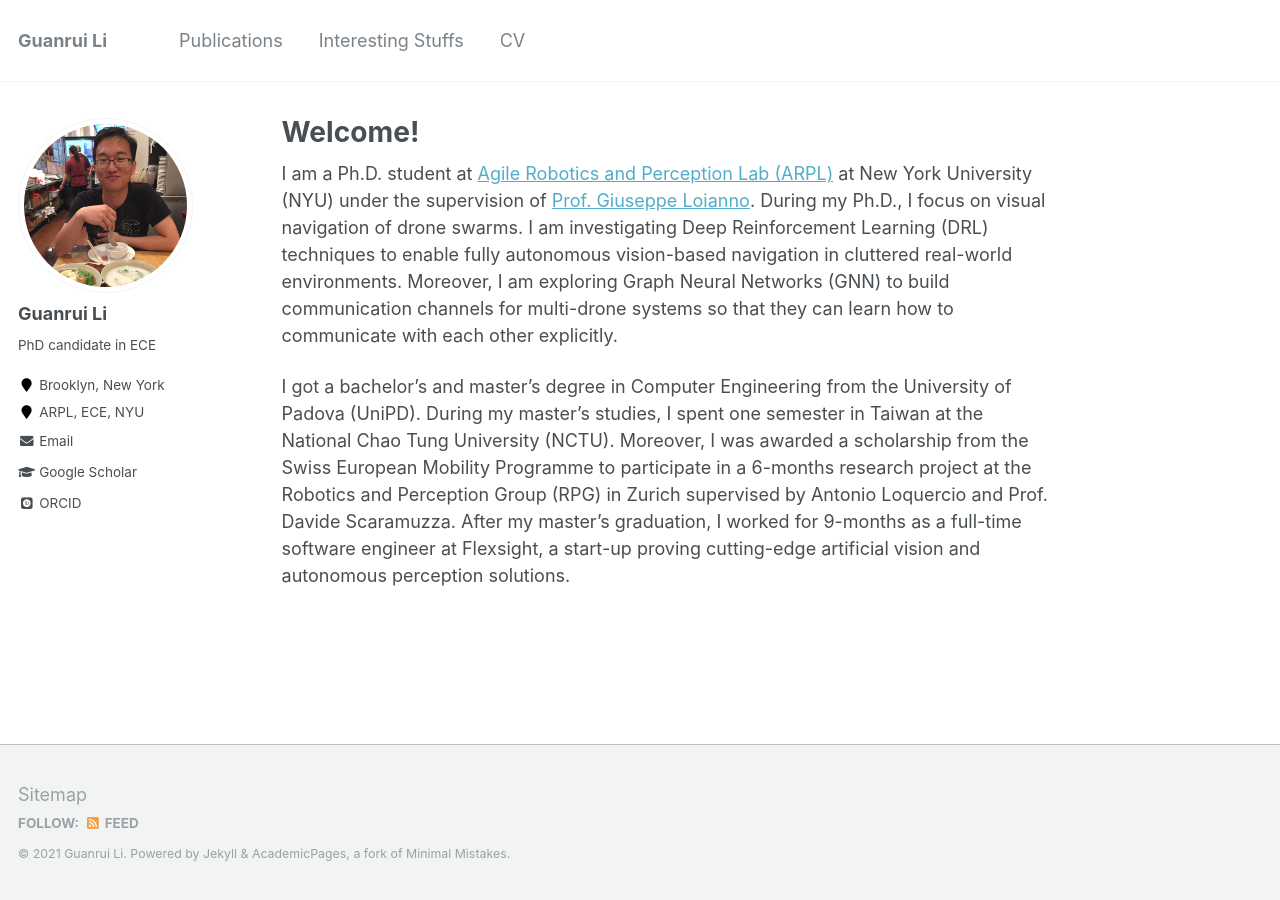
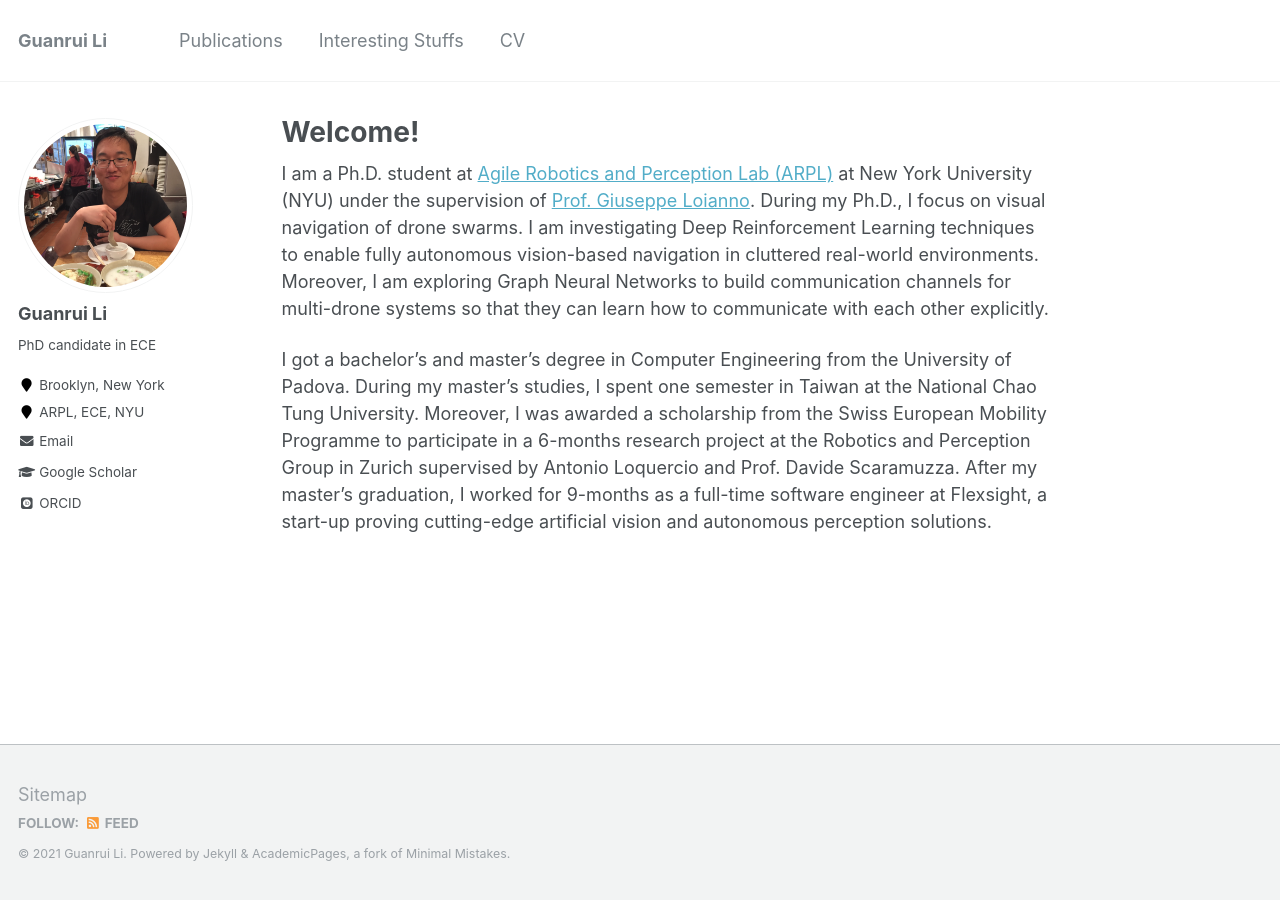
Before and after one commit to AlessandroSaviolo/AlessandroSaviolo.github.io, a Jekyll site: the page built from _pages/about.md, in a window 1280 px wide. Built offline with Jekyll 4.4.1, drawn with Linux system fonts in a browser that asks for light colours; some web fonts are replaced.

Commit message:
Update about.md

```diff
--- a/_pages/about.md
+++ b/_pages/about.md
@@ -8,6 +8,6 @@ redirect_from:
   - /about.html
 ---
 
-I am a Ph.D. student at [Agile Robotics and Perception Lab (ARPL)](https://wp.nyu.edu/arpl/) at New York University (NYU) under the supervision of [Prof. Giuseppe Loianno](https://engineering.nyu.edu/faculty/giuseppe-loianno). During my Ph.D., I focus on visual navigation of drone swarms. I am investigating Deep Reinforcement Learning (DRL) techniques to enable fully autonomous vision-based navigation in cluttered real-world environments. Moreover, I am exploring Graph Neural Networks (GNN) to build communication channels for multi-drone systems so that they can learn how to communicate with each other explicitly.
+I am a Ph.D. student at [Agile Robotics and Perception Lab (ARPL)](https://wp.nyu.edu/arpl/) at New York University (NYU) under the supervision of [Prof. Giuseppe Loianno](https://engineering.nyu.edu/faculty/giuseppe-loianno). During my Ph.D., I focus on visual navigation of drone swarms. I am investigating Deep Reinforcement Learning techniques to enable fully autonomous vision-based navigation in cluttered real-world environments. Moreover, I am exploring Graph Neural Networks to build communication channels for multi-drone systems so that they can learn how to communicate with each other explicitly.
 
-I got a bachelor's and master's degree in Computer Engineering from the University of Padova (UniPD). During my master's studies, I spent one semester in Taiwan at the National Chao Tung University (NCTU). Moreover, I was awarded a scholarship from the Swiss European Mobility Programme to participate in a 6-months research project at the Robotics and Perception Group (RPG) in Zurich supervised by Antonio Loquercio and Prof. Davide Scaramuzza. After my master's graduation, I worked for 9-months as a full-time software engineer at Flexsight, a start-up proving cutting-edge artificial vision and autonomous perception solutions.
+I got a bachelor's and master's degree in Computer Engineering from the University of Padova. During my master's studies, I spent one semester in Taiwan at the National Chao Tung University. Moreover, I was awarded a scholarship from the Swiss European Mobility Programme to participate in a 6-months research project at the Robotics and Perception Group in Zurich supervised by Antonio Loquercio and Prof. Davide Scaramuzza. After my master's graduation, I worked for 9-months as a full-time software engineer at Flexsight, a start-up proving cutting-edge artificial vision and autonomous perception solutions.
```
